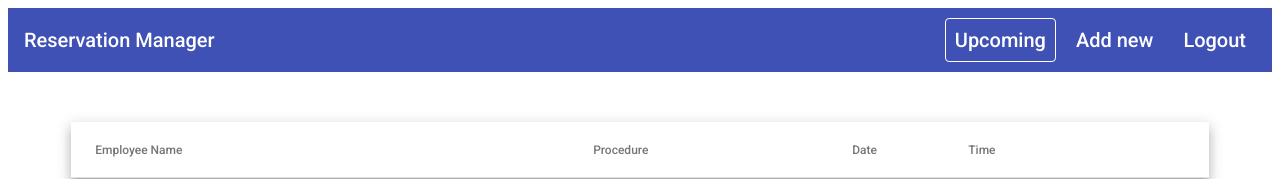
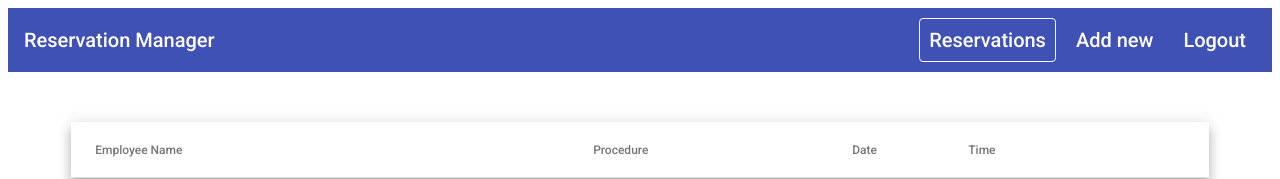
Before and after one commit to moscaluconstantin/ReservationsManager, an Angular app in the folder ReservationsManager/ReservationsManager.Angular/: page /account/user/reservations in a window 1280 px wide. Shown: the top 179 px of the page. Built offline with nearby package versions, Linux system fonts and the light colour scheme; no server answers; sample sign-in values are in the browser's storage.

Commit message:
Update user.component.html

```diff
--- a/ReservationsManager/ReservationsManager.Angular/src/app/modules/user/user/user.component.html
+++ b/ReservationsManager/ReservationsManager.Angular/src/app/modules/user/user/user.component.html
@@ -5,7 +5,7 @@
       routerLink="/account/user/reservations"
       routerLinkActive="active"
       ariaCurrentWhenActive="page"
-      >Upcoming</a
+      >Reservations</a
     >
     <a
       routerLink="/account/user/addnew"
```
